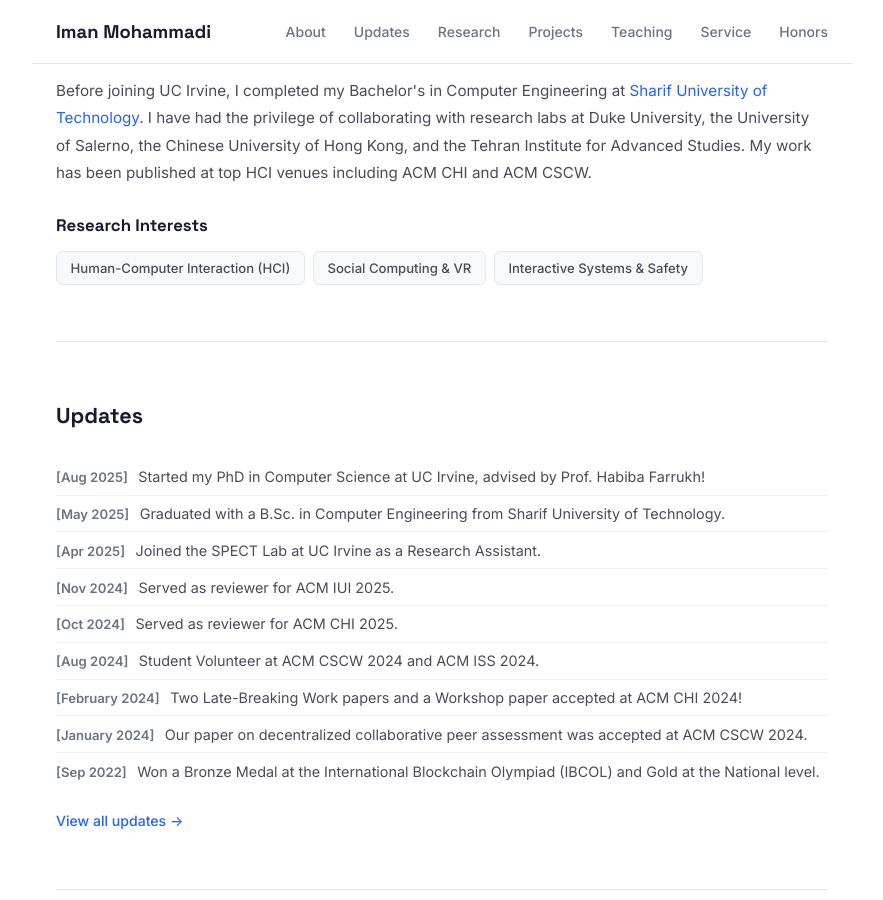
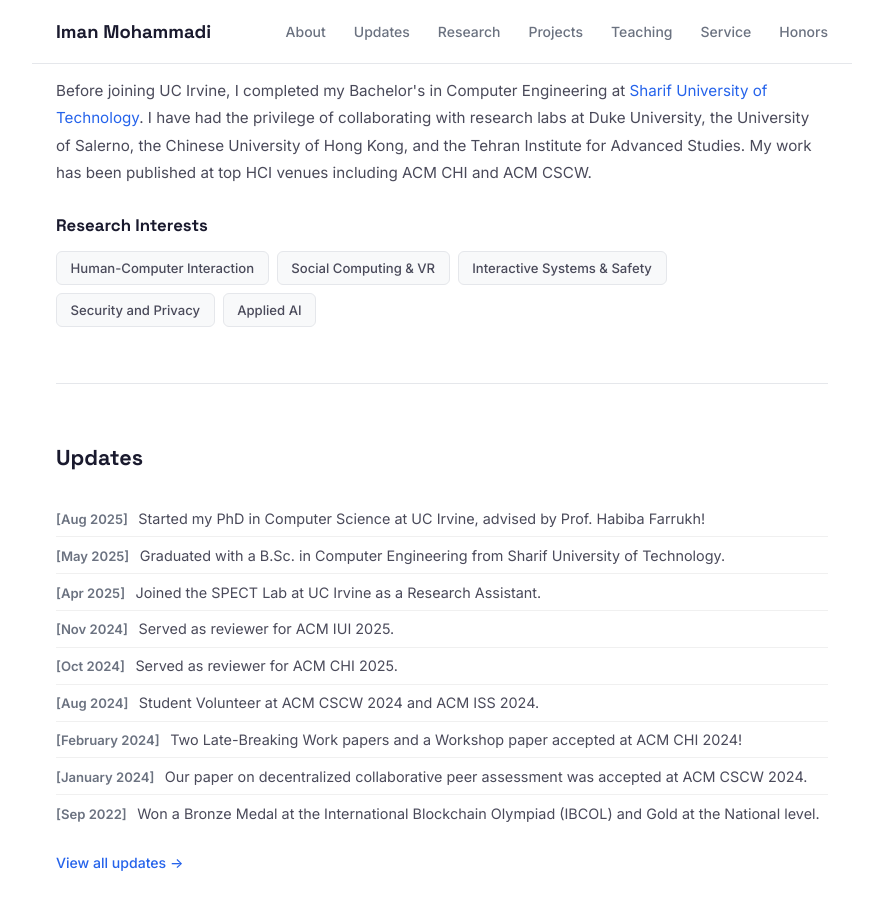
Before and after one commit to Imanm02/imanm02.github.io, a Jekyll site: the page built from index.html, in a window 1280 px wide and 900 px high, scrolled down 552 px. Shown: the whole window, without its empty margins (198-1081 px from the left). Built offline with Jekyll 4.4.1, drawn with Linux system fonts in a browser that asks for light colours.

Commit message:
feat: updated interests

```diff
--- a/_data/bio.yml
+++ b/_data/bio.yml
@@ -9,9 +9,11 @@ about:
   - "Before joining UC Irvine, I completed my Bachelor's in Computer Engineering at <a href='https://en.sharif.edu'>Sharif University of Technology</a>. I have had the privilege of collaborating with research labs at Duke University, the University of Salerno, the Chinese University of Hong Kong, and the Tehran Institute for Advanced Studies. My work has been published at top HCI venues including ACM CHI and ACM CSCW."
 
 interests:
-  - "Human-Computer Interaction (HCI)"
+  - "Human-Computer Interaction"
   - "Social Computing & VR"
   - "Interactive Systems & Safety"
+  - "Security and Privacy"
+  - "Applied AI"
 
 social:
   - label: "Email"
```
Also changed, not shown: 1 other file.
